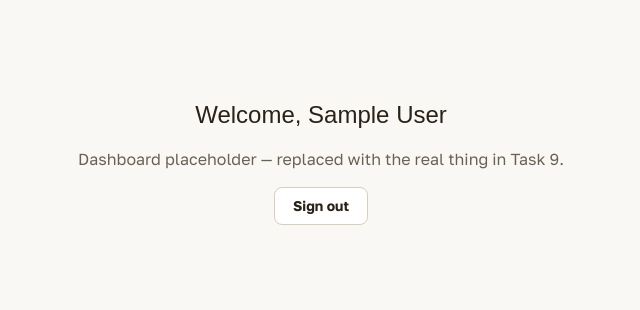
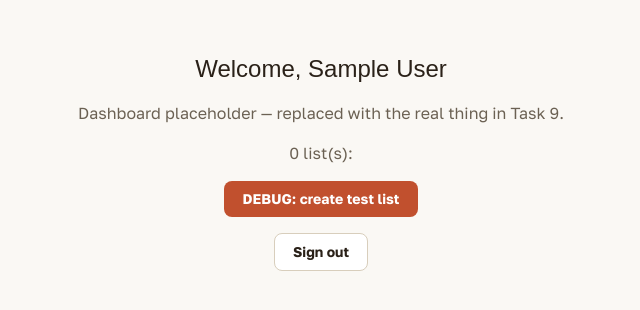
Before and after one commit to DonatoMoon/Insiders_TestTask_2, a Next.js app: page /lists in a window 1280 px wide. Shown: the part 238-548 px from the top of the page, without its empty margins (319-959 px from the left). Built offline with nearby package versions, Linux system fonts and the light colour scheme; no server answers; the database is empty; sample sign-in values are in the browser's storage; a web font is replaced by a local one.

Commit message:
feat: add lists Firestore data layer with realtime hooks

```diff
--- a/src/app/(app)/lists/page.tsx
+++ b/src/app/(app)/lists/page.tsx
@@ -1,16 +1,21 @@
 "use client";
 
 import { useAuth } from "@/hooks/useAuth";
+import { useLists } from "@/hooks/useLists";
 import { logoutUser } from "@/lib/auth/authService";
+import { createList } from "@/lib/firestore/lists";
 import { Button } from "@/components/ui/Button";
 
 export default function ListsPage() {
   const { user } = useAuth();
+  const { lists, loading } = useLists();
 
   return (
     <main className="flex min-h-screen flex-col items-center justify-center gap-4 bg-bg">
       <p className="font-display text-2xl text-ink">Welcome, {user?.displayName ?? user?.email}</p>
       <p className="text-ink-soft">Dashboard placeholder — replaced with the real thing in Task 9.</p>
+      <p className="text-ink-soft">{loading ? "Loading lists…" : `${lists.length} list(s): ${lists.map((l) => l.title).join(", ")}`}</p>
+      <Button onClick={() => user && createList("Office Move", user.uid)}>DEBUG: create test list</Button>
       <Button variant="ghost" onClick={() => logoutUser()}>
         Sign out
       </Button>
--- /dev/null
+++ b/src/hooks/useListDetail.ts
@@ -0,0 +1,25 @@
+"use client";
+
+import { useEffect, useState } from "react";
+import { useAuth } from "@/hooks/useAuth";
+import { subscribeToList } from "@/lib/firestore/lists";
+import type { Role, TodoList } from "@/lib/types";
+
+export function useListDetail(listId: string) {
+  const { user } = useAuth();
+  const [list, setList] = useState<TodoList | null>(null);
+  const [loading, setLoading] = useState(true);
+
+  useEffect(() => {
+    setLoading(true);
+    const unsubscribe = subscribeToList(listId, (result) => {
+      setList(result);
+      setLoading(false);
+    });
+    return unsubscribe;
+  }, [listId]);
+
+  const role: Role | null = user && list ? list.members[user.uid] ?? null : null;
+
+  return { list, role, loading };
+}
--- /dev/null
+++ b/src/hooks/useLists.ts
@@ -0,0 +1,28 @@
+"use client";
+
+import { useEffect, useState } from "react";
+import { useAuth } from "@/hooks/useAuth";
+import { subscribeToMyLists } from "@/lib/firestore/lists";
+import type { TodoList } from "@/lib/types";
+
+export function useLists() {
+  const { user } = useAuth();
+  const [lists, setLists] = useState<TodoList[]>([]);
+  const [loading, setLoading] = useState(true);
+
+  useEffect(() => {
+    if (!user) {
+      setLists([]);
+      setLoading(false);
+      return;
+    }
+    setLoading(true);
+    const unsubscribe = subscribeToMyLists(user.uid, (result) => {
+      setLists(result);
+      setLoading(false);
+    });
+    return unsubscribe;
+  }, [user]);
+
+  return { lists, loading };
+}
--- /dev/null
+++ b/src/lib/firestore/lists.ts
@@ -0,0 +1,79 @@
+import {
+  collection,
+  deleteDoc,
+  deleteField,
+  doc,
+  DocumentData,
+  onSnapshot,
+  query,
+  setDoc,
+  updateDoc,
+  where,
+  type Unsubscribe,
+} from "firebase/firestore";
+import { db } from "@/lib/firebase/client";
+import type { Role, TodoList } from "@/lib/types";
+import { findUserByEmail } from "@/lib/firestore/users";
+
+function toTodoList(id: string, data: DocumentData): TodoList {
+  return {
+    id,
+    title: data.title,
+    ownerId: data.ownerId,
+    members: data.members,
+    createdAt: data.createdAt,
+    updatedAt: data.updatedAt,
+  };
+}
+
+export function subscribeToMyLists(uid: string, callback: (lists: TodoList[]) => void): Unsubscribe {
+  const q = query(collection(db, "lists"), where(`members.${uid}`, "!=", null));
+  return onSnapshot(q, (snapshot) => {
+    callback(snapshot.docs.map((d) => toTodoList(d.id, d.data())));
+  });
+}
+
+export function subscribeToList(listId: string, callback: (list: TodoList | null) => void): Unsubscribe {
+  return onSnapshot(doc(db, "lists", listId), (snapshot) => {
+    callback(snapshot.exists() ? toTodoList(snapshot.id, snapshot.data()) : null);
+  });
+}
+
+export async function createList(title: string, ownerId: string): Promise<string> {
+  const ref = doc(collection(db, "lists"));
+  const now = Date.now();
+  await setDoc(ref, {
+    title,
+    ownerId,
+    members: { [ownerId]: "owner" as Role },
+    createdAt: now,
+    updatedAt: now,
+  });
+  return ref.id;
+}
+
+export async function renameList(listId: string, title: string): Promise<void> {
+  await updateDoc(doc(db, "lists", listId), { title, updatedAt: Date.now() });
+}
+
+export async function deleteList(listId: string): Promise<void> {
+  await deleteDoc(doc(db, "lists", listId));
+}
+
+export async function addMember(listId: string, email: string, role: Exclude<Role, "owner">): Promise<void> {
+  const profile = await findUserByEmail(email);
+  if (!profile) {
+    throw new Error("user-not-found");
+  }
+  await updateDoc(doc(db, "lists", listId), {
+    [`members.${profile.uid}`]: role,
+    updatedAt: Date.now(),
+  });
+}
+
+export async function removeMember(listId: string, uid: string): Promise<void> {
+  await updateDoc(doc(db, "lists", listId), {
+    [`members.${uid}`]: deleteField(),
+    updatedAt: Date.now(),
+  });
+}
```
